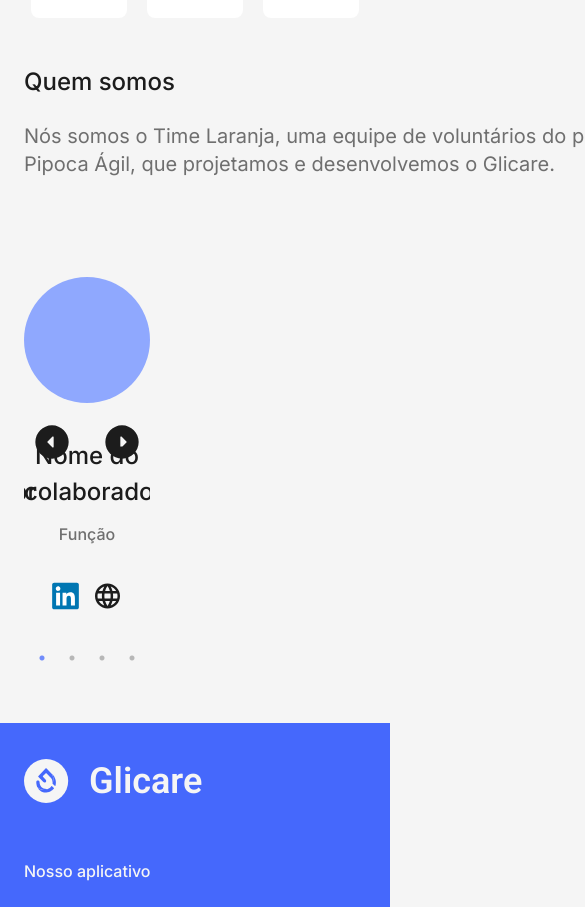
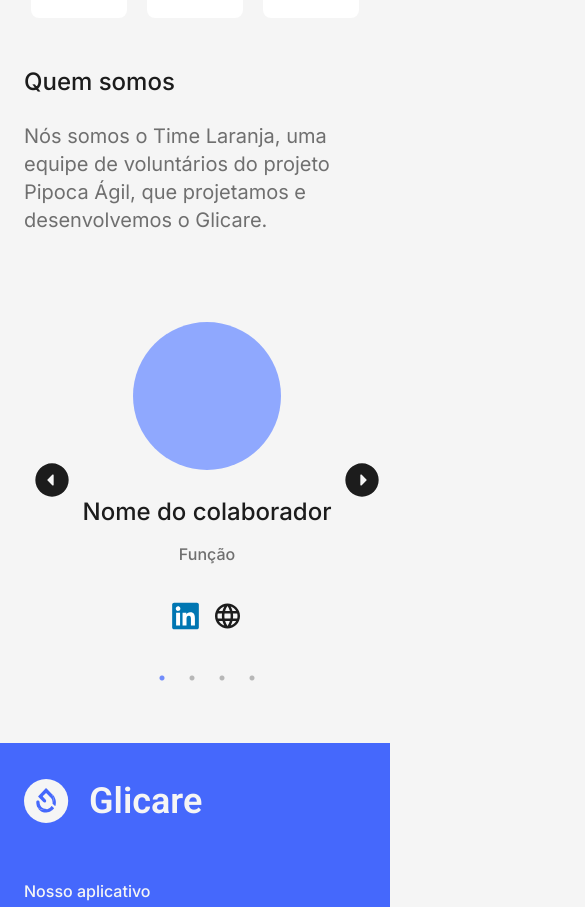
Before and after one commit to Daniel-san8/Glicare, a Next.js app in the folder Glicare/: page / in a window 390 px wide. Shown: the part 1103-2010 px from the top of the page, 585 px wide, since content can reach past the window. Built offline with nearby package versions, Linux system fonts and the light colour scheme.

Commit message:
ultimos ajustes no carrossel

```diff
--- a/Glicare/public/svg/icon-arrow-left.tsx
+++ b/Glicare/public/svg/icon-arrow-left.tsx
@@ -1,8 +1,6 @@
-import ISvg from "@/app/models/svg.interface";
-
-export default function IconArrowLeft({ className }: ISvg){
+export default function IconArrowLeft(){
     return(
-        <svg xmlns="http://www.w3.org/2000/svg" width="40" height="40" viewBox="0 0 40 40" fill="none" className={className}>
+        <svg xmlns="http://www.w3.org/2000/svg" width="40" height="40" viewBox="0 0 40 40" fill="none">
             <path d="M15.5837 19.4173C15.417 19.584 15.3337 19.7784 15.3337 20.0007C15.3337 20.2229 15.417 20.4173 15.5837 20.584L20.2503 25.2507C20.5281 25.5284 20.8337 25.5979 21.167 25.459C21.5003 25.3201 21.667 25.0562 21.667 24.6673L21.667 15.334C21.667 14.9451 21.5003 14.6812 21.167 14.5423C20.8337 14.4034 20.5281 14.4729 20.2503 14.7507L15.5837 19.4173ZM3.33366 20.0007C3.33366 17.6951 3.77143 15.5284 4.64699 13.5007C5.52254 11.4729 6.70976 9.70898 8.20865 8.20899C9.70754 6.70899 11.4714 5.52176 13.5003 4.64732C15.5292 3.77287 17.6959 3.3351 20.0003 3.33399C22.3048 3.33287 24.4714 3.77065 26.5003 4.64732C28.5292 5.52399 30.2931 6.71121 31.792 8.20899C33.2909 9.70676 34.4781 11.4707 35.3537 13.5007C36.2292 15.5307 36.667 17.6973 36.667 20.0007C36.667 22.304 36.2292 24.4707 35.3537 26.5007C34.4781 28.5307 33.2909 30.2945 31.792 31.7923C30.2931 33.2901 28.5292 34.4779 26.5003 35.3557C24.4714 36.2334 22.3048 36.6707 20.0003 36.6673C17.6959 36.664 15.5292 36.2262 13.5003 35.354C11.4714 34.4818 9.70754 33.2945 8.20865 31.7923C6.70976 30.2901 5.52199 28.5262 4.64532 26.5007C3.76866 24.4751 3.33143 22.3084 3.33366 20.0007Z" fill="#1C1C1C"/>
         </svg>
     );
--- a/Glicare/public/svg/icon-arrow-right.tsx
+++ b/Glicare/public/svg/icon-arrow-right.tsx
@@ -1,8 +1,6 @@
-import ISvg from "@/app/models/svg.interface";
-
-export default function IconArrowRight({ className }: ISvg){
+export default function IconArrowRight(){
     return(
-        <svg xmlns="http://www.w3.org/2000/svg" width="40" height="40" viewBox="0 0 40 40" fill="none" className={className}>
+        <svg xmlns="http://www.w3.org/2000/svg" width="40" height="40" viewBox="0 0 40 40" fill="none">
             <path d="M24.4163 20.5827C24.583 20.416 24.6663 20.2216 24.6663 19.9993C24.6663 19.7771 24.583 19.5827 24.4163 19.416L19.7497 14.7493C19.4719 14.4716 19.1663 14.4021 18.833 14.541C18.4997 14.6799 18.333 14.9438 18.333 15.3327L18.333 24.666C18.333 25.0549 18.4997 25.3188 18.833 25.4577C19.1663 25.5966 19.4719 25.5271 19.7497 25.2493L24.4163 20.5827ZM36.6663 19.9993C36.6663 22.3049 36.2286 24.4716 35.353 26.4993C34.4775 28.5271 33.2902 30.291 31.7913 31.791C30.2925 33.291 28.5286 34.4782 26.4997 35.3527C24.4708 36.2271 22.3041 36.6649 19.9997 36.666C17.6952 36.6671 15.5286 36.2293 13.4997 35.3527C11.4708 34.476 9.7069 33.2888 8.20801 31.791C6.70912 30.2932 5.5219 28.5293 4.64634 26.4993C3.77079 24.4693 3.33301 22.3027 3.33301 19.9993C3.33301 17.696 3.77078 15.5293 4.64634 13.4993C5.5219 11.4693 6.70912 9.70546 8.20801 8.20768C9.7069 6.7099 11.4708 5.52212 13.4997 4.64435C15.5286 3.76657 17.6952 3.32935 19.9997 3.33268C22.3041 3.33601 24.4708 3.77379 26.4997 4.64601C28.5286 5.51824 30.2925 6.70545 31.7913 8.20768C33.2902 9.7099 34.478 11.4738 35.3547 13.4993C36.2313 15.5249 36.6686 17.6916 36.6663 19.9993Z" fill="#1C1C1C"/>
         </svg>
     );
--- a/Glicare/src/app/components/about_us.tsx
+++ b/Glicare/src/app/components/about-us.tsx
@@ -2,7 +2,7 @@
 import React from "react";
 
 import Colaborators from "@/app/components/data/collaborators.json";
-import { NextArrow, PrevArrow } from "@/app/components/ui/arrows";
+import { NextArrow, PrevArrow } from "@/app/components/ui/arrow-slide";
 import IconEllipsePhoto from "@/public/svg/icon-ellipse-photo";
 import IconLinkedin from "@/public/svg/icon-linkedin";
 import IconWeb from "@/public/svg/icon-web";
@@ -32,17 +32,17 @@
     <section className="bg-primary-gray pb-20 lg:ml-45">
       <div className="px-6">
         <h2 className="text-gray-dark text-2xl lg:text-28 font-medium">Quem somos</h2>
-        <p className="text-gray-light text-xl font-normal mt-6 w-624">
+        <p className="text-gray-light text-xl font-normal mt-6 max-w-624">
           Nós somos o Time Laranja, uma equipe de voluntários do projeto Pipoca
           Ágil, que projetamos e desenvolvemos o Glicare.
         </p>
       </div>
 
-      <div className="mt-16 pl-6 pr-60">
+      <div className="mt-16 ml-6 lg:pr-48">
         <Slider {...settings}>
           {Colaborators.map((colaborator) => (
-            <div key={colaborator.id} className="pt-6">
-              <div className="flex items-center justify-center space-x-1">
+            <div key={colaborator.id} className="mt-6">
+              <div className="flex items-center justify-center">
                 <IconEllipsePhoto />
               </div>
               <h3 className="text-gray-dark text-center text-2xl font-medium leading-normal mt-6">
--- a/Glicare/src/app/globals.css
+++ b/Glicare/src/app/globals.css
@@ -24,5 +24,4 @@
 
 .slick-dots li.slick-active button:before {
   color: var(--primary) !important;
-  opacity: 1;
 }
--- a/Glicare/src/app/page.tsx
+++ b/Glicare/src/app/page.tsx
@@ -1,5 +1,5 @@
 import Contact from "@/app/components/contact";
-import AboutUs from "@/app/components/about_us";
+import AboutUs from "@/app/components/about-us";
 import CallToDownload from "./components/call-to-download";
 
 export default function Home() {
--- a/Glicare/tailwind.config.ts
+++ b/Glicare/tailwind.config.ts
@@ -29,8 +29,10 @@
         '336': '336px',
         '400': '400px',
         '480': '480px',
+        '700': '700px',
+      },
+      maxWidth: {
         '624': '624px',
-        '700': '700px',
       },
       height: {
         '36': '36px',
```
Also changed, not shown: Glicare/src/app/components/ui/arrow-slide.tsx (renamed from Glicare/src/app/components/ui/arrows.tsx).
